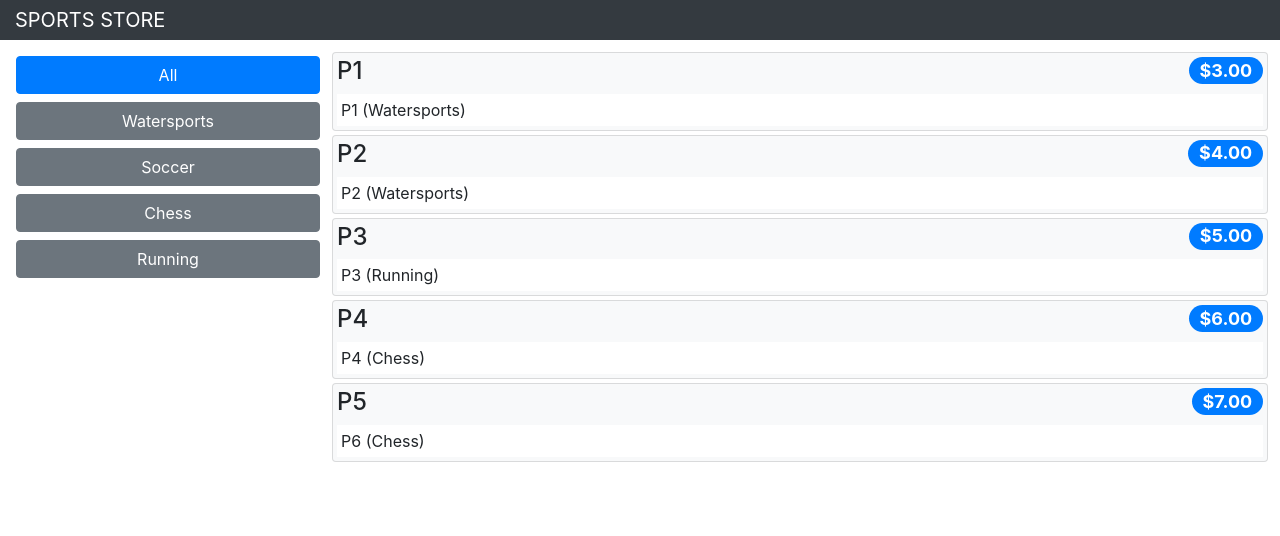
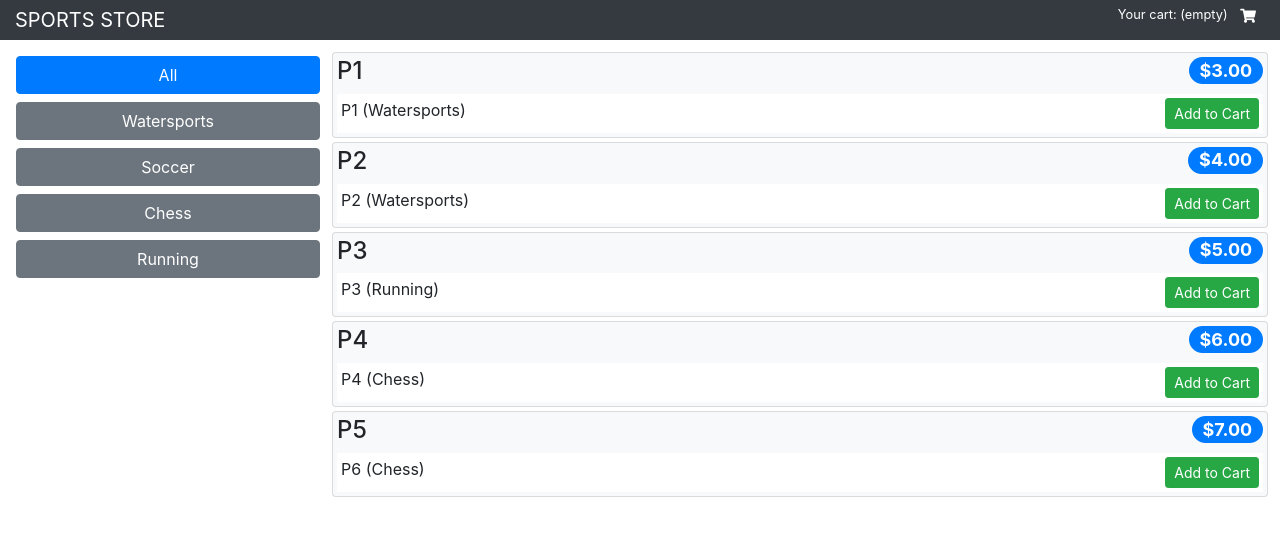
Before and after one commit to anteniyus/sports-store, a React (Create React App) app: page /shop/products in a window 1280 px wide. Shown: the top 536 px of the page. Built offline with nearby package versions, Linux system fonts and the light colour scheme.

Commit message:
Adding CartSummary.

```diff
--- a/src/data/CartReducer.js
+++ b/src/data/CartReducer.js
@@ -1,49 +1,47 @@
 import { ActionTypes } from "./Types";
 
-export const CartReducer = (storeDate, action) => {
-    let newStore = { cart: [], cartItems: 0, cartPrice: 0, ...storeDate };
+export const CartReducer = (storeData, action) => {
+    let newStore = { cart: [], cartItems: 0, cartPrice: 0, ...storeData }
+    switch(action.type) {
+        case ActionTypes.CART_ADD:
+            const p = action.payload.product;
+            const q = action.payload.quantity;
 
-    const { payload } = action;
-    const quantity = payload.quantity;
-    const product = payload.product;
-
-    const existingProduct = newStore.cart.find(item => item.id === product.id);
-
-    switch (action){
-        case ActionTypes.CART_ADD:
-            if(existingProduct)
-                existingProduct.quantity += quantity;
-            else
-                newStore.cart = [...newStore.cart, payload];
-
-            newStore.cartItems += quantity;
-            newStore.cartItems += quantity * product.price;
-
+            let existing = newStore.cart.find(item => item.product.id === p.id);
+            if (existing) {
+                existing.quantity += q;
+            } else {
+                newStore.cart = [...newStore.cart, action.payload];
+            }
+            newStore.cartItems += q;
+            newStore.cartPrice += p.price * q;
             return newStore;
 
         case ActionTypes.CART_UPDATE:
-            if(existingProduct){
-                const diff = quantity - existingProduct.quantity;
-                newStore.cartItems += diff;
-                newStore.cartPrice += diff * existingProduct.price;
-                existingProduct.quantity = quantity;
-            }
-
+            newStore.cart = newStore.cart.map(item => {
+                if (item.product.id === action.payload.product.id) {
+                    const diff = action.payload.quantity - item.quantity;
+                    newStore.cartItems += diff;
+                    newStore.cartPrice+= (item.product.price * diff);
+                    return action.payload;
+                } else {
+                    return item;
+                }
+            });
             return newStore;
 
         case ActionTypes.CART_REMOVE:
-            if(existingProduct){
-                newStore.cartItems -= existingProduct.quantity;
-                newStore.cartPrice -= existingProduct.quantity * existingProduct.price;
-                newStore.cart = newStore.filter(item => item.id !== existingProduct.id);
-            }
-
+            let selection = newStore.cart.find(item =>
+                item.product.id === action.payload.id);
+            newStore.cartItems -= selection.quantity;
+            newStore.cartPrice -= selection.quantity * selection.product.price;
+            newStore.cart = newStore.cart.filter(item => item !== selection );
             return newStore;
 
         case ActionTypes.CART_CLEAR:
-            return { ...storeDate, cart: [], cartItems: 0, cartPrice: 0 };
+            return { ...storeData, cart: [], cartItems: 0, cartPrice: 0}
 
         default:
-            return storeDate || {};
+            return storeData || {};
     }
 }
--- /dev/null
+++ b/src/shop/CartSummary.js
@@ -0,0 +1,33 @@
+import React, { Component } from "react";
+import { Link } from "react-router-dom";
+
+export class CartSummary extends Component {
+
+    getSummary = () => {
+        if (this.props.cartItems > 0) {
+            return <span>
+                { this.props.cartItems } item(s),
+                ${ this.props.cartPrice.toFixed(2)}
+            </span>
+        } else {
+            return <span>Your cart: (empty) </span>
+        }
+    }
+
+    getLinkClasses = () => {
+        return `btn btn-sm bg-dark text-white
+            ${ this.props.cartItems === 0 ? "disabled": ""}`;
+    }
+
+    render() {
+        return <div className="float-right">
+            <small>
+                { this.getSummary() }
+                <Link className={ this.getLinkClasses() }
+                      to="/shop/cart">
+                    <i className="fa fa-shopping-cart" />
+                </Link>
+            </small>
+        </div>
+    }
+}
--- a/src/shop/ProductList.js
+++ b/src/shop/ProductList.js
@@ -2,7 +2,7 @@ import React, { Component } from "react";
 
 export class ProductList extends Component{
     render() {
-        const { products } = this.props;
+        const { products, addToCart } = this.props;
 
         if(products == null || products.length === 0)
             return <h5 className="p-2">No Products</h5>
@@ -16,6 +16,9 @@ export class ProductList extends Component{
 
                 <div className="card-text bg-white p-1">
                     {product.description}
+                    <button className="btn btn-success btn-sm float-right" onClick={() => addToCart(product)}>
+                        Add to Cart
+                    </button>
                 </div>
             </div>
         )
--- a/src/shop/Shop.js
+++ b/src/shop/Shop.js
@@ -1,15 +1,17 @@
 import React, { Component } from "react";
 import { CategoryNavigation } from "./CategoryNavigation";
 import { ProductList } from "./ProductList";
+import {CartSummary} from "./CartSummary";
 
 export class Shop extends Component {
     render() {
-        const { categories, products } = this.props;
+        const { categories, products, addToCart } = this.props;
 
         return <div className="container-fluid">
             <div className="row">
                 <div className="col bg-dark text-white">
                     <div className="navbar-brand">SPORTS STORE</div>
+                    <CartSummary { ...this.props} />
                 </div>
             </div>
 
@@ -19,7 +21,7 @@ export class Shop extends Component {
                 </div>
 
                 <div className="col-9 p-2">
-                    <ProductList products={products} />
+                    <ProductList products={products} addToCart={ addToCart }/>
                 </div>
             </div>
         </div>;
```
Also changed, not shown: src/shop/ShopConnector.js (+6 -1 lines).
